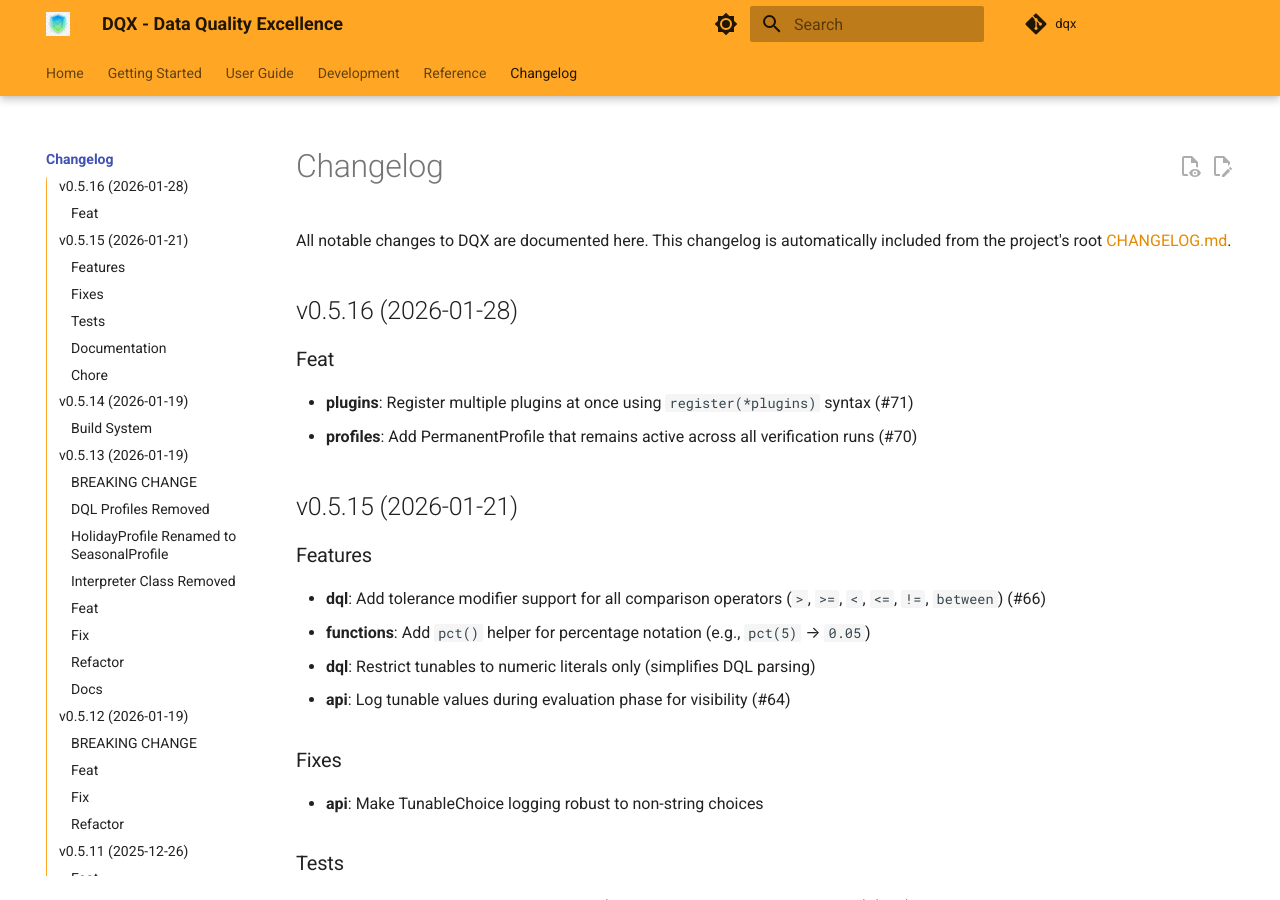
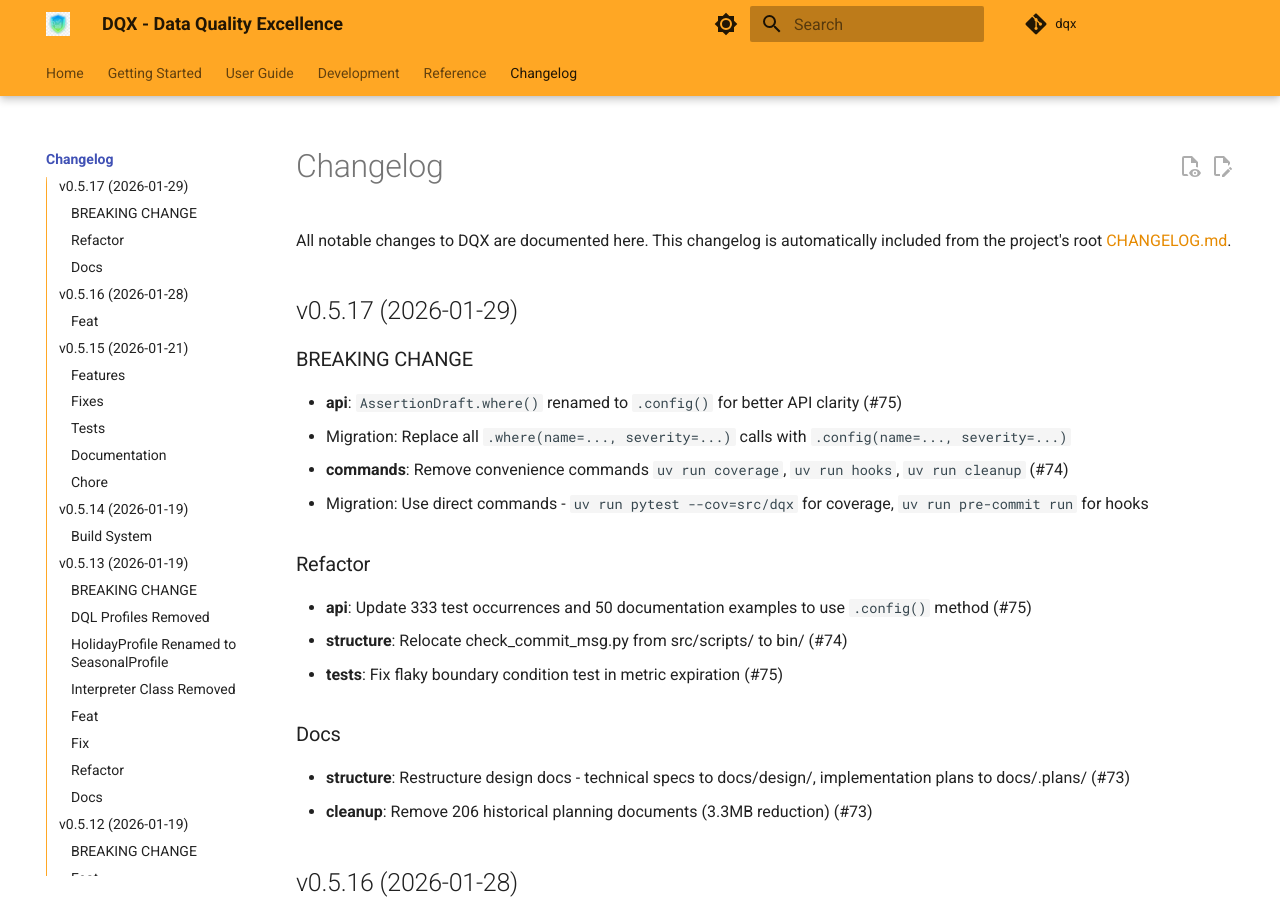
Before and after one commit to nampham2/dqx, an MkDocs documentation site: the page built from docs/changelog.md, in a window 1280 px wide and 900 px high. Built offline with MkDocs 1.6.1 and Material for MkDocs 9.7.7, drawn with Linux system fonts in a browser that asks for light colours; comment, search, counter and statistics services are not loaded.

Commit message:
chore(release): bump version from 0.5.16 to 0.5.17 (#76)

```diff
--- a/CHANGELOG.md
+++ b/CHANGELOG.md
@@ -1,3 +1,24 @@
+## v0.5.17 (2026-01-29)
+
+### BREAKING CHANGE
+
+- **api**: `AssertionDraft.where()` renamed to `.config()` for better API clarity (#75)
+  - Migration: Replace all `.where(name=..., severity=...)` calls with `.config(name=..., severity=...)`
+
+- **commands**: Remove convenience commands `uv run coverage`, `uv run hooks`, `uv run cleanup` (#74)
+  - Migration: Use direct commands - `uv run pytest --cov=src/dqx` for coverage, `uv run pre-commit run` for hooks
+
+### Refactor
+
+- **api**: Update 333 test occurrences and 50 documentation examples to use `.config()` method (#75)
+- **structure**: Relocate check_commit_msg.py from src/scripts/ to bin/ (#74)
+- **tests**: Fix flaky boundary condition test in metric expiration (#75)
+
+### Docs
+
+- **structure**: Restructure design docs - technical specs to docs/design/, implementation plans to docs/.plans/ (#73)
+- **cleanup**: Remove 206 historical planning documents (3.3MB reduction) (#73)
+
 ## v0.5.16 (2026-01-28)
 
 ### Feat
--- a/pyproject.toml
+++ b/pyproject.toml
@@ -1,6 +1,6 @@
 [project]
 name = "dqlib"
-version = "0.5.16"
+version = "0.5.17"
 description = "Data Quality eXcellence"
 readme = "README.md"
 authors = [{ name = "Nam Pham", email = "phamducnam@gmail.com" }]
```
Also changed, not shown: AGENTS.md (+1 -1 lines), 1 other file.
